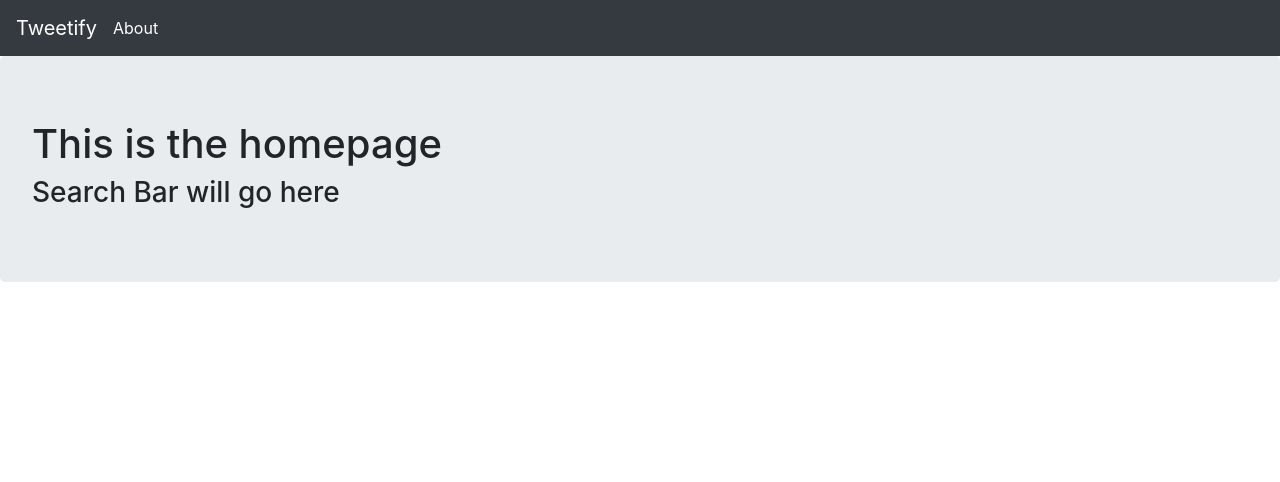
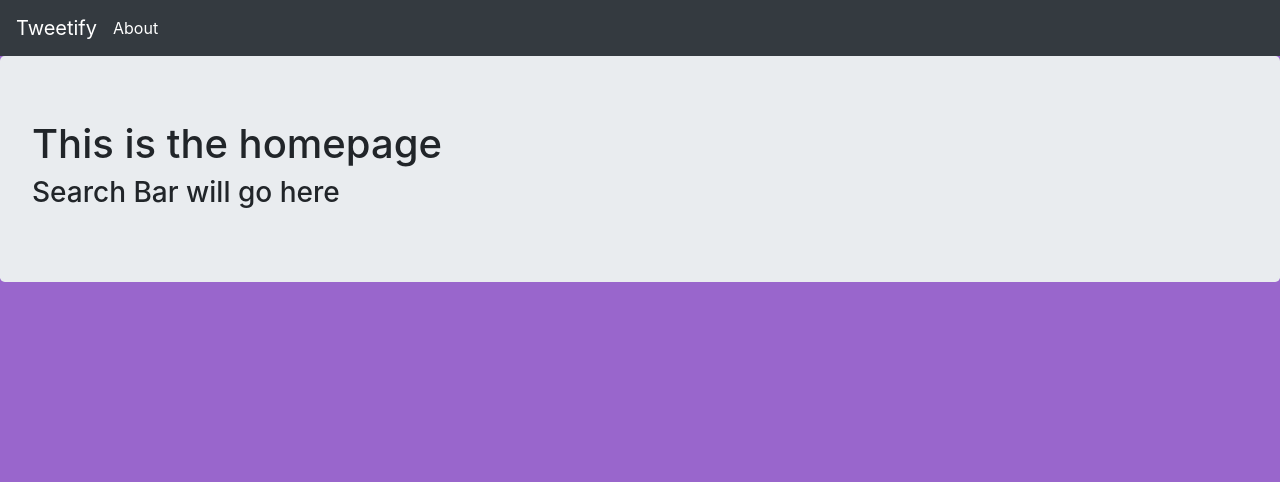
Before and after one commit to hmtj99/MSTC-WoC-Tweetify, a Django app: page / in a window 1280 px wide. Shown: the top 482 px of the page. Run offline with Django 3.2, Linux system fonts and the light colour scheme; some libraries are stand-ins or nearby versions.

Commit message:
Added Background color to base template

```diff
--- /dev/null
+++ b/tweetify/static/search_app/base_style.css
@@ -0,0 +1,3 @@
+body{
+  background-color: #9966CC;
+}
--- a/tweetify/templates/search_app/base.html
+++ b/tweetify/templates/search_app/base.html
@@ -1,9 +1,11 @@
 <!DOCTYPE html>
+{% load static %}
 <html lang="en" dir="ltr">
   <head>
     <meta charset="utf-8">
     <title></title>
     <link rel="stylesheet" href="https://stackpath.bootstrapcdn.com/bootstrap/4.1.3/css/bootstrap.min.css">
+    <link rel="stylesheet" href="{% static "search_app/base_style.css" %}">
     <script type="text/javascript" src="https://stackpath.bootstrapcdn.com/bootstrap/4.1.3/js/bootstrap.min.js"></script>
   </head>
   <body>
--- a/tweetify/tweetify/settings.py
+++ b/tweetify/tweetify/settings.py
@@ -15,6 +15,7 @@ import os
 # Build paths inside the project like this: os.path.join(BASE_DIR, ...)
 BASE_DIR = os.path.dirname(os.path.dirname(os.path.abspath(__file__)))
 TEMPLATES_DIR = os.path.join(BASE_DIR,'templates')
+STATIC_DIR = os.path.join(BASE_DIR,'static')
 
 # Quick-start development settings - unsuitable for production
 # See https://docs.djangoproject.com/en/2.1/howto/deployment/checklist/
@@ -119,3 +120,6 @@ USE_TZ = True
 # https://docs.djangoproject.com/en/2.1/howto/static-files/
 
 STATIC_URL = '/static/'
+STATICFILES_DIRS = [
+    STATIC_DIR,
+]
```
